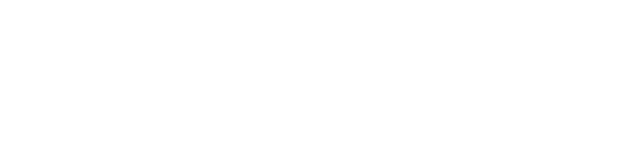
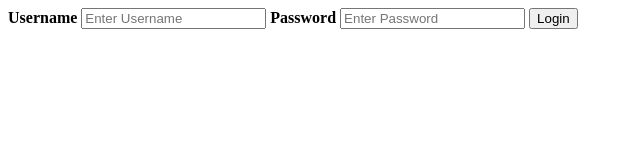
Before and after one commit to KGriffin12/sql-injection-activity, a website: page index.html in a window 1280 px wide. Shown: the whole page, without its empty margins (0-640 px from the left). Drawn offline with Linux system fonts and the light colour scheme.

Commit message:
Added login action and script for invalid login.

```diff
--- a/index.html
+++ b/index.html
@@ -8,6 +8,23 @@
     <link rel="stylesheet" type="text/css" href="style.css">
 </head>
 <body>
+    <div class="container">
+        <form action="/login" method="post">
+        <label><b>Username</b></label>
+        <input type="text" placeholder="Enter Username" name="username" required>
+
+        <label><b>Password</b></label>
+        <input type="password" placeholder="Enter Password" name="password" required>
+
+        <button type="submit">Login</button>
+
+    <script>
+        if(document.location.hash === '#unauthorized') {
+     document.write('<div class="unauthorized">Invalid Username or Password</div>');
+        } else if(document.location.hash === '#error') {
+     document.write('<div class="error">An error has occured</div>');
+            }
+    </script>
 
 </body>
 </html>
```
